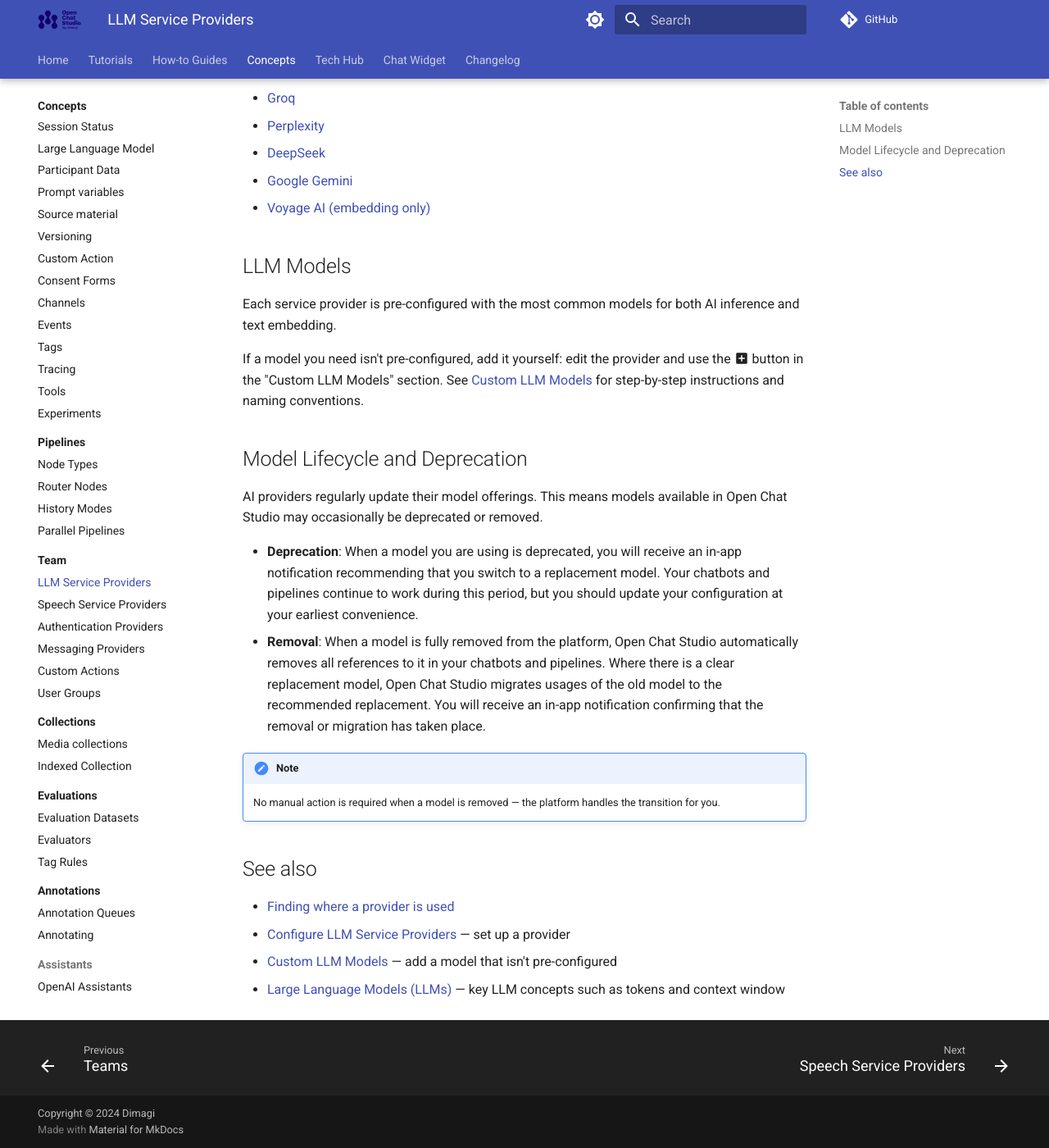
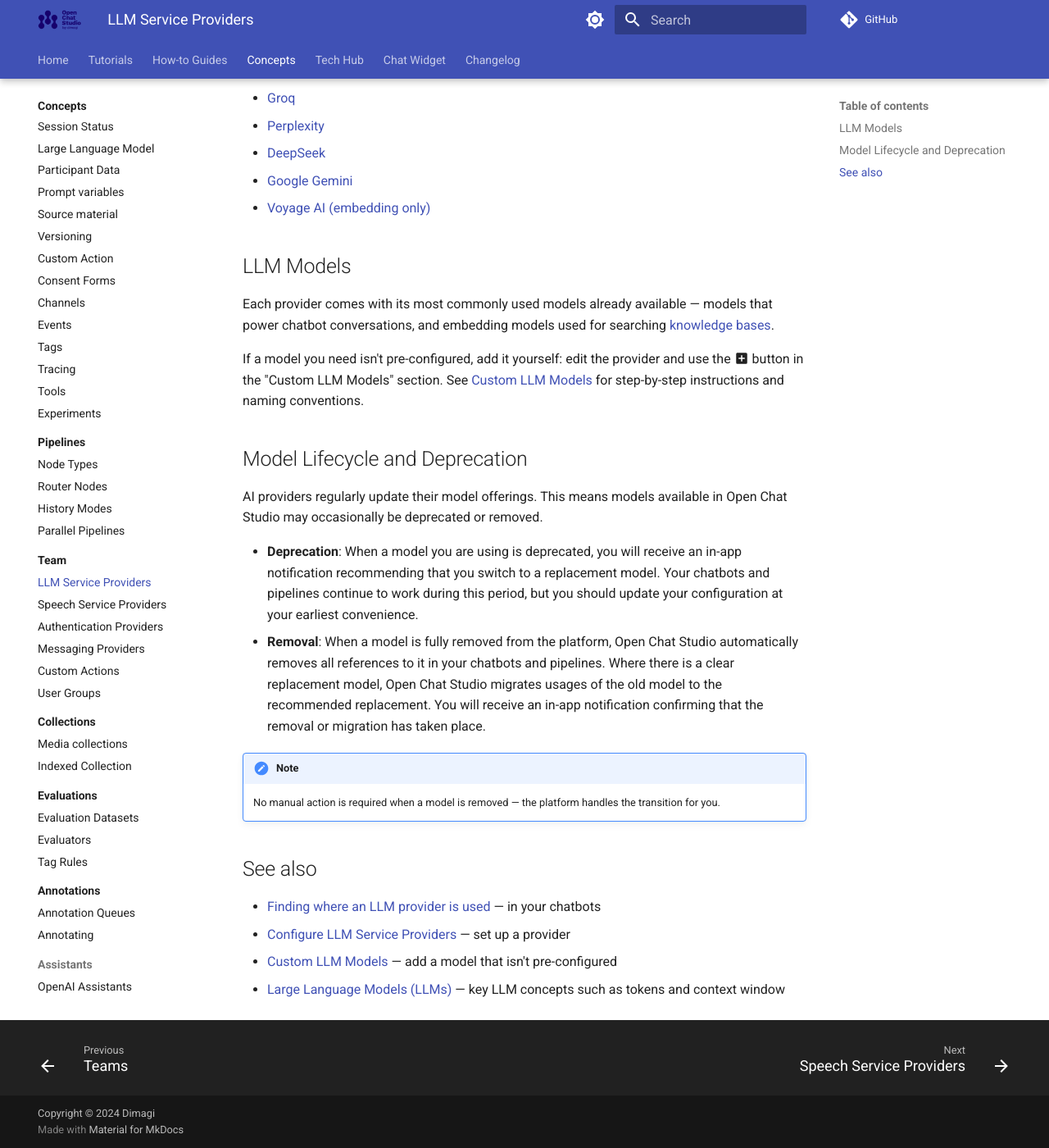
Before and after one commit to dimagi/open-chat-studio-docs, an MkDocs documentation site: the page built from docs/concepts/team/llm_providers.md, in a window 1280 px wide and 1400 px high, scrolled down 407 px. Shown: the whole window at 82% size. Built offline with MkDocs 1.6.1 and Material for MkDocs 9.7.7, drawn with Linux system fonts in a browser that asks for light colours; a script that is not in the unit is left out; comment, search, counter and statistics services are not loaded.

Commit message:
Language improvements for users not familiar with AI terminology

```diff
--- a/docs/concepts/team/llm_providers.md
+++ b/docs/concepts/team/llm_providers.md
@@ -16,7 +16,7 @@
 
 ## LLM Models
 
-Each service provider is pre-configured with the most common models for both AI inference and text embedding.
+Each provider comes with its most commonly used models already available — models that power chatbot conversations, and embedding models used for searching [knowledge bases](../collections/indexed.md).
 
 If a model you need isn't pre-configured, add it yourself: edit the provider and use the :material-plus-box: button in the "Custom LLM Models" section. See [Custom LLM Models](../../tech-hub/custom_llm_models.md) for step-by-step instructions and naming conventions.
 
@@ -33,7 +33,7 @@
 
 ## See also
 
-- [Finding where a provider is used](index.md#finding-where-a-provider-is-used)
+- [Finding where an LLM provider is used](index.md#finding-where-a-provider-is-used) — in your chatbots
 - [Configure LLM Service Providers](../../tutorials/configure_providers.md) — set up a provider
 - [Custom LLM Models](../../tech-hub/custom_llm_models.md) — add a model that isn't pre-configured
 - [Large Language Models (LLMs)](../llm.md) — key LLM concepts such as tokens and context window
```
Also changed, not shown: docs/tutorials/configure_providers.md (+2 -2 lines).
